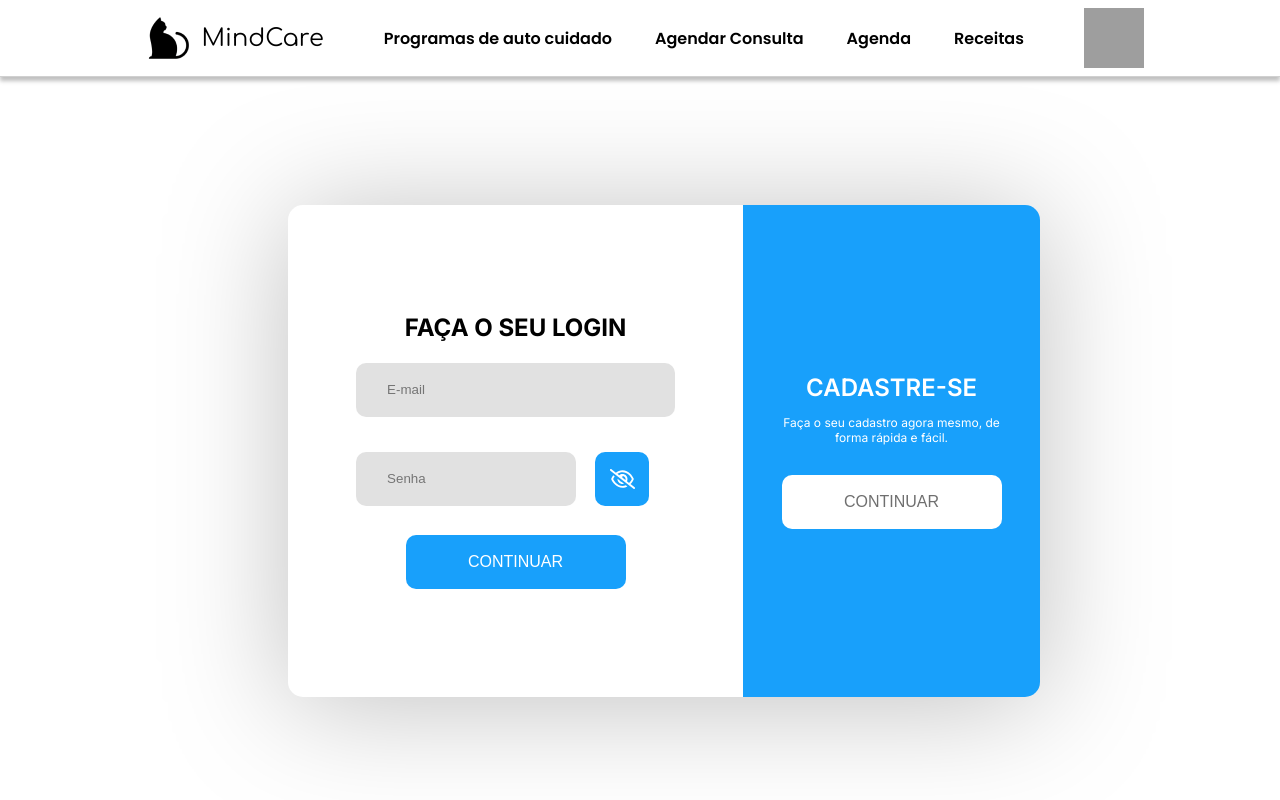
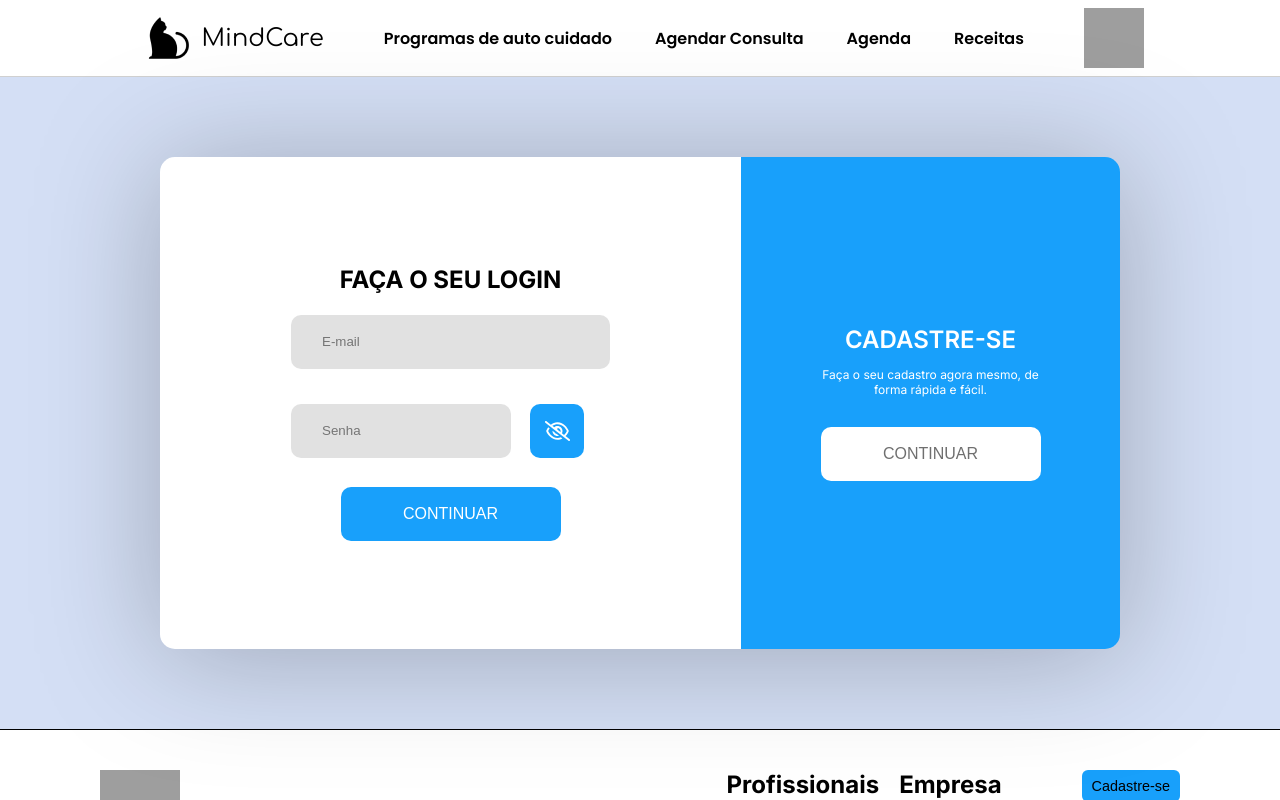
Before and after one commit to 777KML777/FHIRProject, a Next.js app: page /login in a window 1280 px wide. Built offline with nearby package versions, Linux system fonts and the light colour scheme; grey boxes are pictures that could not be loaded.

Commit message:
Página login ajustada

```diff
--- a/src/app/components/Login/index.jsx
+++ b/src/app/components/Login/index.jsx
@@ -1,6 +1,7 @@
 import "./login.css"
 export default function Login (){
     return (
+        <div className="corpp">
             <div className="container">
             <div className="login">
                 <div className="form">
@@ -27,5 +28,6 @@ export default function Login (){
                 <button className="cadastrar_button">CONTINUAR</button>
             </div>
         </div>
+    </div>
     )
 }
--- a/src/app/components/Login/login.css
+++ b/src/app/components/Login/login.css
@@ -1,10 +1,16 @@
+.corpp {
+    display: flex;
+    background: #D4DFF5;
+    justify-content: center;
+    align-items: center;
+    padding: 5rem 0 5rem 0;
+}
+
 .container {
     display: flex;
-    margin: 8rem 15rem 0rem 18rem;
     border: none;
     border-radius: 0.625rem;
     filter: drop-shadow(0px 7px 60px rgba(0, 0, 0, 0.25));
-    margin-bottom: 10rem;
 }
 
 .titulo {
```
Lines whose indentation alone changed are shown as unchanged.
